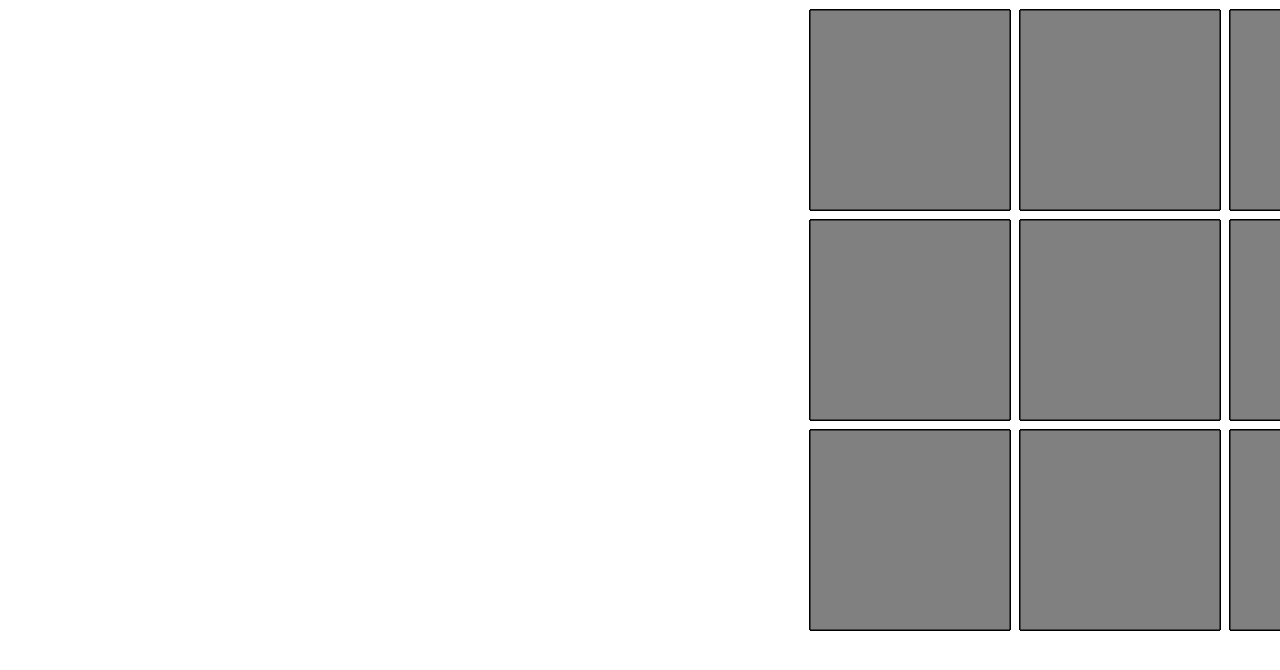
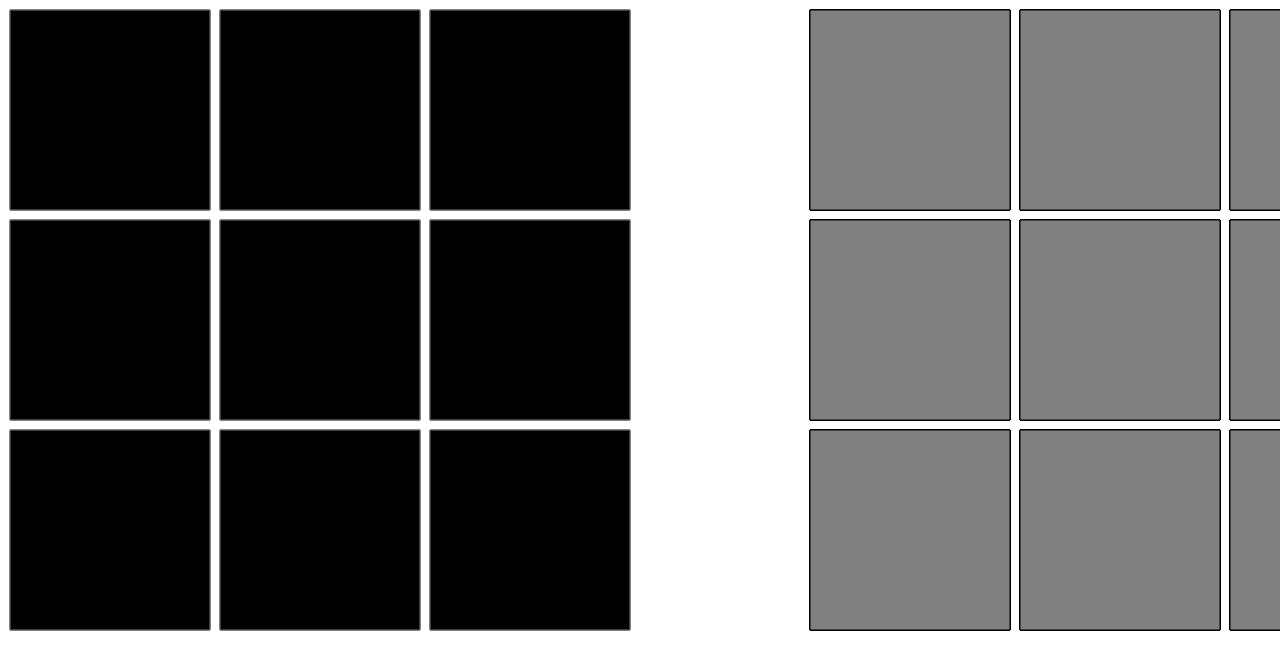
Before and after one commit to Bdong1275/CSCI4830-Spring22-Project, a plain HTML site: page index.html in a window 1280 px wide. Drawn offline with Linux system fonts and the light colour scheme.

Commit message:
created left panel, sequence animation not working

```diff
--- /dev/null
+++ b/Game.js
@@ -0,0 +1,66 @@
+import Constants from "./Constants.js";
+import SquareGameObject from "./SquareGameObject.js";
+
+class Game {
+    static level = 1;
+    static sequence = [];
+    static userInput = [];
+
+    static createGrid() {
+        //left panel
+        Constants.leftGameObjects.push(new SquareGameObject(10, 10, 200, 200, 1));
+        Constants.leftGameObjects.push(new SquareGameObject(220, 10, 200, 200, 2));
+        Constants.leftGameObjects.push(new SquareGameObject(430, 10, 200, 200, 3));
+
+        Constants.leftGameObjects.push(new SquareGameObject(10, 220, 200, 200, 4));
+        Constants.leftGameObjects.push(new SquareGameObject(220, 220, 200, 200, 5));
+        Constants.leftGameObjects.push(new SquareGameObject(430, 220, 200, 200, 6));
+
+        Constants.leftGameObjects.push(new SquareGameObject(10, 430, 200, 200, 7));
+        Constants.leftGameObjects.push(new SquareGameObject(220, 430, 200, 200, 8));
+        Constants.leftGameObjects.push(new SquareGameObject(430, 430, 200, 200, 9));
+
+        //right panel
+        Constants.rightGameObjects.push(new SquareGameObject(810, 10, 200, 200, -1));
+        Constants.rightGameObjects.push(new SquareGameObject(1020, 10, 200, 200, -2));
+        Constants.rightGameObjects.push(new SquareGameObject(1230, 10, 200, 200, -3));
+
+        Constants.rightGameObjects.push(new SquareGameObject(810, 220, 200, 200, -4));
+        Constants.rightGameObjects.push(new SquareGameObject(1020, 220, 200, 200, -5));
+        Constants.rightGameObjects.push(new SquareGameObject(1230, 220, 200, 200, -6));
+
+        Constants.rightGameObjects.push(new SquareGameObject(810, 430, 200, 200, -7));
+        Constants.rightGameObjects.push(new SquareGameObject(1020, 430, 200, 200, -8));
+        Constants.rightGameObjects.push(new SquareGameObject(1230, 430, 200, 200, -9));
+    }
+    static update(ctx) {
+        for (let gameObject of Constants.rightGameObjects) {
+            gameObject.draw(ctx, "gray", "black");
+        }
+        for (let gameObject of Constants.leftGameObjects) {
+            gameObject.draw(ctx, "black", "gray");
+        }
+    }
+
+    static updateRightPanel(ctx) {
+        for (let gameObject of Constants.rightGameObjects) {
+            gameObject.update(ctx);
+        }
+    }
+
+    //seqeunce happeneing too fast, doesn't show on screen
+    static animateSequence(ctx) {
+
+        for (let s of Game.sequence) {
+            for (let gameObject of Constants.leftGameObjects) {
+                if (s == gameObject.number) {
+                    setTimeout(gameObject.draw(ctx, "blue", "gray"), 1000);
+                    setTimeout(gameObject.draw(ctx, "black", "gray"), 4000);
+                }
+            }
+        }
+    }
+
+}
+
+export default Game;
--- a/SquareGameObject.js
+++ b/SquareGameObject.js
@@ -4,19 +4,20 @@ import Square from "./Square.js";
 import Input from "./Input.js";
 
 class SquareGameObject extends GameObject {
-    constructor(x, y, w, h) {
+    constructor(x, y, w, h, number) {
         super();
         this.x = x;
         this.y = y;
         this.w = w;
         this.h = h;
+        this.number = number;
 
         this.components.push(new Square(this, x, y, w, h));
     }
-    draw(ctx, color) {
+    draw(ctx, fillColor, strokeColor) {
 
-        ctx.fillStyle = color;
-        ctx.strokeStyle = "black";
+        ctx.fillStyle = fillColor;
+        ctx.strokeStyle = strokeColor;
 
         ctx.beginPath();
         ctx.rect(this.x, this.y, this.w, this.h);
@@ -27,7 +28,7 @@ class SquareGameObject extends GameObject {
 
         if (this.x < Input.mouse.clickX && Input.mouse.clickX < this.x + Constants.size &&
             this.y < Input.mouse.clickY && Input.mouse.clickY < this.y + Constants.size) {
-                this.draw(ctx, Constants.btnColor);
+                this.draw(ctx, Constants.btnColor, "black");
         }
 
     }
--- a/index.html
+++ b/index.html
@@ -16,6 +16,7 @@
         import SquareGameObject from "./SquareGameObject.js";
         import Input from "./Input.js";
         import Constants from "./Constants.js";
+        import Game from "./Game.js";
 
         let { canvas, ctx } = getCanvas();
 
@@ -26,34 +27,14 @@
         ctx.fillStyle = "white"
         ctx.fillRect(0, 0, ctx.canvas.width, ctx.canvas.height);
 
-        //right panel
-        Constants.rightGameObjects.push(new SquareGameObject(810, 10, 200, 200));
-        Constants.rightGameObjects.push(new SquareGameObject(1020, 10, 200, 200));
-        Constants.rightGameObjects.push(new SquareGameObject(1230, 10, 200, 200));
 
-        Constants.rightGameObjects.push(new SquareGameObject(810, 220, 200, 200));
-        Constants.rightGameObjects.push(new SquareGameObject(1020, 220, 200, 200));
-        Constants.rightGameObjects.push(new SquareGameObject(1230, 220, 200, 200));
 
-        Constants.rightGameObjects.push(new SquareGameObject(810, 430, 200, 200));
-        Constants.rightGameObjects.push(new SquareGameObject(1020, 430, 200, 200));
-        Constants.rightGameObjects.push(new SquareGameObject(1230, 430, 200, 200));
+        Game.createGrid();
+        Game.animateSequence(ctx);
 
         function tick() {
-            update();
-            updateRightPanel();
-        }
-
-        function update() {
-            for (let gameObject of Constants.rightGameObjects) {
-                gameObject.draw(ctx, "gray");
-            }
-        }
-
-        function updateRightPanel() {
-            for (let gameObject of Constants.rightGameObjects) {
-                gameObject.update(ctx);
-            }
+            Game.update(ctx);
+            Game.updateRightPanel(ctx);
         }
 
         setInterval(tick, 10);
```
